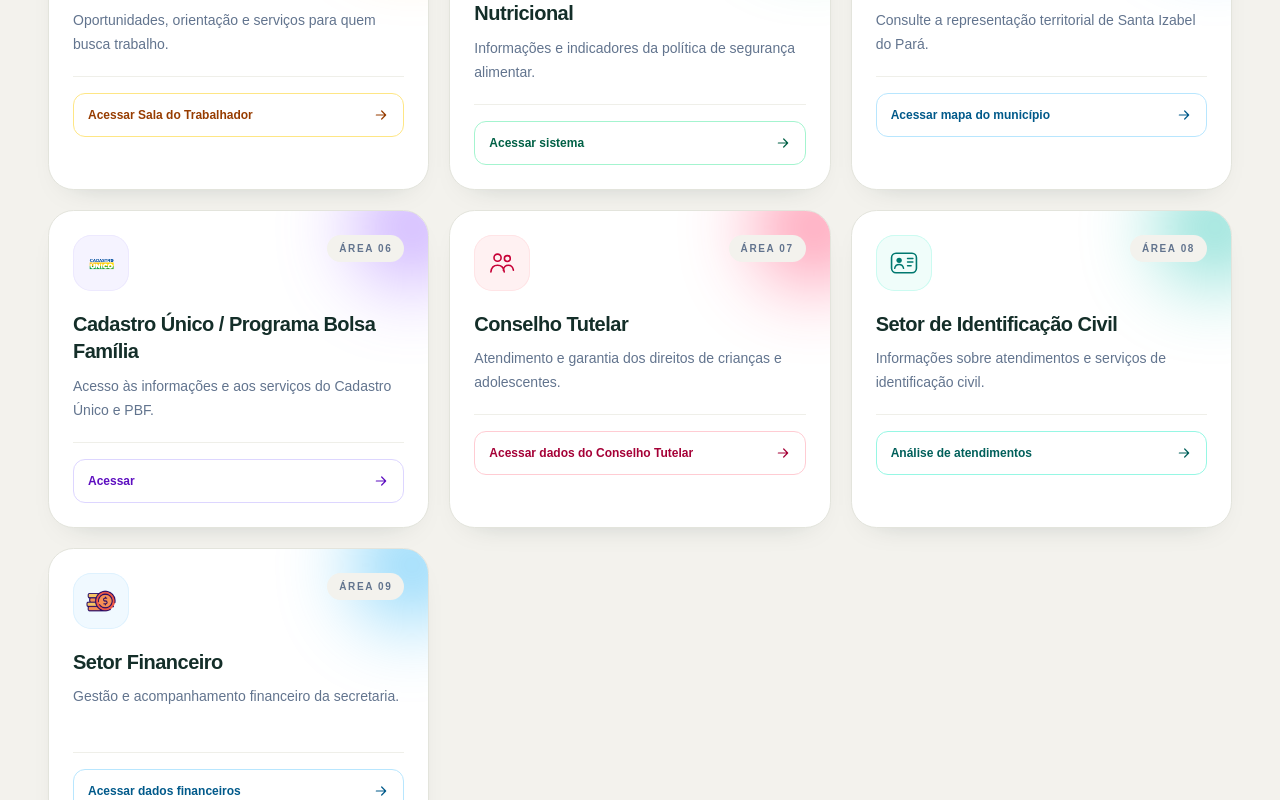
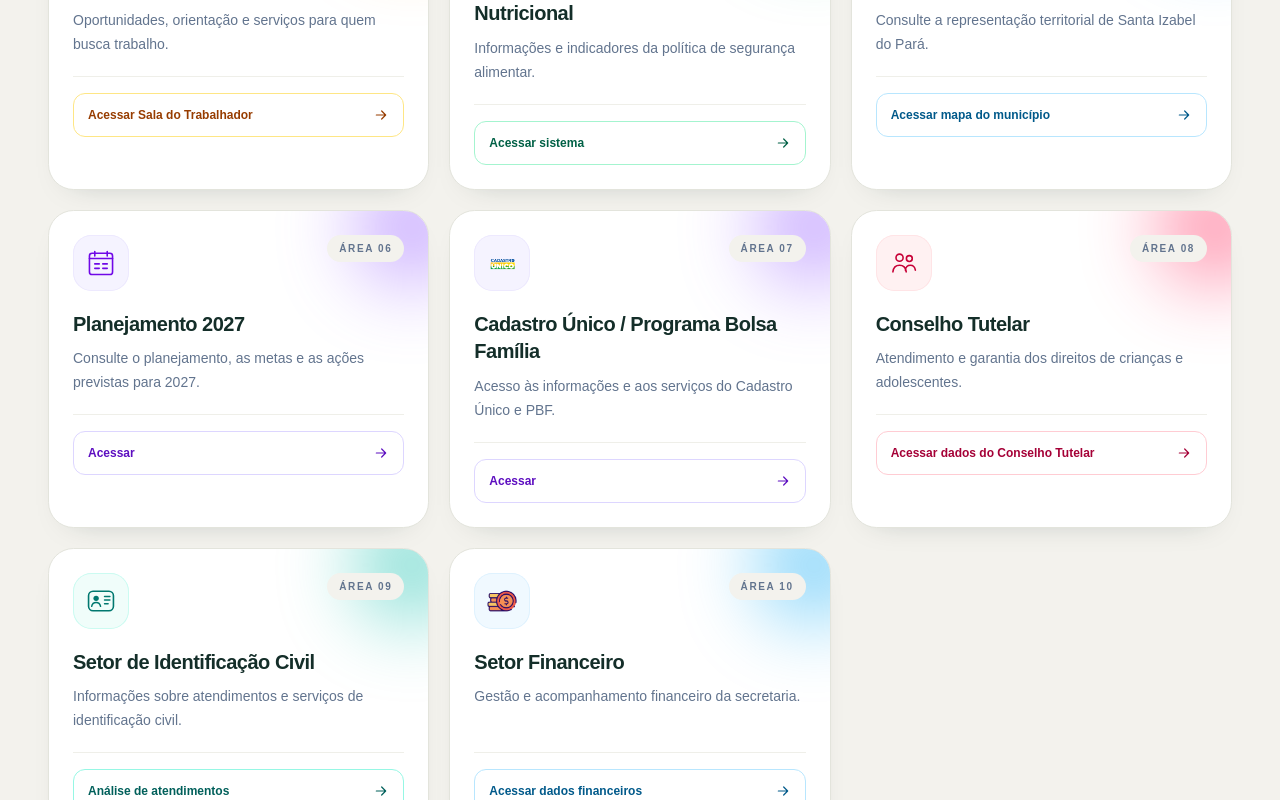
Before and after one commit to Eudersonp/Semteps, a Next.js app: page / in a window 1280 px wide. Shown: the part 1144-1944 px from the top of the page. Built offline with nearby package versions, Linux system fonts and the light colour scheme.

Commit message:
Inclusão da Card Planejamento 2027

```diff
--- a/app/page.tsx
+++ b/app/page.tsx
@@ -5,7 +5,7 @@ type Service = {
   title: string;
   description: string;
   image?: string;
-  icon?: "identification" | "council" | "map";
+  icon?: "identification" | "council" | "map" | "planning";
   tone: "emerald" | "teal" | "amber" | "blue" | "violet" | "rose";
   analysisLinks: {
     label: string;
@@ -25,7 +25,7 @@ const services: Service[] = [
         label: "Acessar",
         href: "/painel/psb",
       },
-    ]
+    ],
   },
   {
     title: "Proteção Social Especial",
@@ -69,10 +69,23 @@ const services: Service[] = [
       },
     ],
   },
-
+  {
+    title: "Planejamento 2027",
+    description:
+      "Consulte o planejamento, as metas e as ações previstas para 2027.",
+    icon: "planning",
+    tone: "violet",
+    analysisLinks: [
+      {
+        label: "Acessar",
+        href: "/painel/planejamento-2027",
+      },
+    ],
+  },
   {
     title: "Cadastro Único / Programa Bolsa Família",
-  description:"Acesso às informações e aos serviços do Cadastro Único e PBF.",
+    description:
+      "Acesso às informações e aos serviços do Cadastro Único e PBF.",
     image: "/cad.png",
     tone: "violet",
     analysisLinks: [
@@ -159,8 +172,8 @@ const toneStyles: Record<
 };
 
 /**
- * Encaminha todos os cartões para o login e guarda o destino
- * original em "next", tanto para rotas locais quanto externas.
+ * Encaminha os cartões para o login e guarda o destino original
+ * no parâmetro "next".
  */
 function loginHref(destination: string) {
   return `/login?next=${encodeURIComponent(destination)}`;
@@ -207,7 +220,12 @@ function ArrowIcon({ external = false }: { external?: boolean }) {
 
 function IdentificationIcon() {
   return (
-    <svg viewBox="0 0 36 36" fill="none" className="h-8 w-8" aria-hidden="true">
+    <svg
+      viewBox="0 0 36 36"
+      fill="none"
+      className="h-8 w-8"
+      aria-hidden="true"
+    >
       <rect
         x="4"
         y="7"
@@ -230,7 +248,12 @@ function IdentificationIcon() {
 
 function CouncilIcon() {
   return (
-    <svg viewBox="0 0 36 36" fill="none" className="h-8 w-8" aria-hidden="true">
+    <svg
+      viewBox="0 0 36 36"
+      fill="none"
+      className="h-8 w-8"
+      aria-hidden="true"
+    >
       <circle
         cx="13"
         cy="12"
@@ -257,7 +280,12 @@ function CouncilIcon() {
 
 function MapIcon() {
   return (
-    <svg viewBox="0 0 36 36" fill="none" className="h-8 w-8" aria-hidden="true">
+    <svg
+      viewBox="0 0 36 36"
+      fill="none"
+      className="h-8 w-8"
+      aria-hidden="true"
+    >
       <path
         d="m4 9 9-3 10 3 9-3v21l-9 3-10-3-9 3V9Z"
         stroke="currentColor"
@@ -274,10 +302,39 @@ function MapIcon() {
   );
 }
 
+function PlanningIcon() {
+  return (
+    <svg
+      viewBox="0 0 36 36"
+      fill="none"
+      className="h-8 w-8"
+      aria-hidden="true"
+    >
+      <rect
+        x="5"
+        y="7"
+        width="26"
+        height="24"
+        rx="3"
+        stroke="currentColor"
+        strokeWidth="1.8"
+      />
+      <path
+        d="M11 5v5m14-5v5M5 13h26M11 19h5m-5 5h5m4-5h5m-5 5h5"
+        stroke="currentColor"
+        strokeWidth="1.8"
+        strokeLinecap="round"
+        strokeLinejoin="round"
+      />
+    </svg>
+  );
+}
+
 function ServiceIcon({ service }: { service: Service }) {
   if (service.icon === "identification") return <IdentificationIcon />;
   if (service.icon === "council") return <CouncilIcon />;
   if (service.icon === "map") return <MapIcon />;
+  if (service.icon === "planning") return <PlanningIcon />;
 
   if (service.image) {
     return (
@@ -304,8 +361,7 @@ export default function HomePage() {
             clipPath: "polygon(0 0, 70% 0, 100% 100%, 29% 100%)",
             WebkitMaskImage:
               "linear-gradient(to bottom, #000 68%, transparent 100%)",
-            maskImage:
-              "linear-gradient(to bottom, #000 68%, transparent 100%)",
+            maskImage: "linear-gradient(to bottom, #000 68%, transparent 100%)",
           }}
         >
           <Image
@@ -349,8 +405,6 @@ export default function HomePage() {
                 </p>
               </div>
             </Link>
-
-
           </div>
         </header>
 
```
Lines whose indentation alone changed are shown as unchanged.
